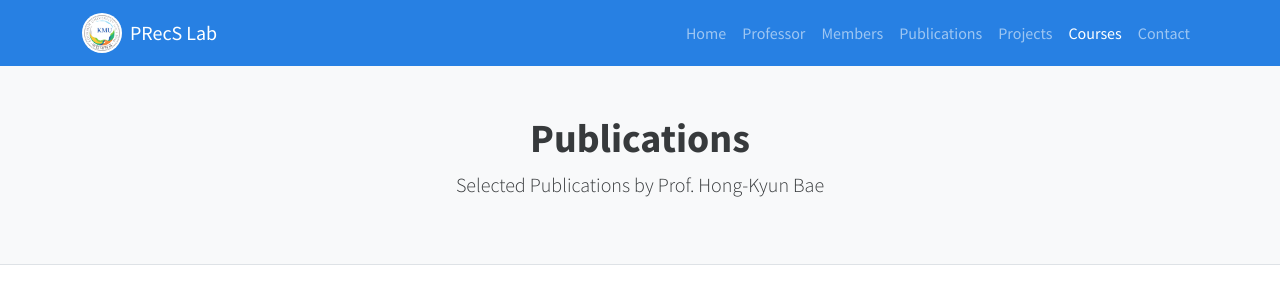
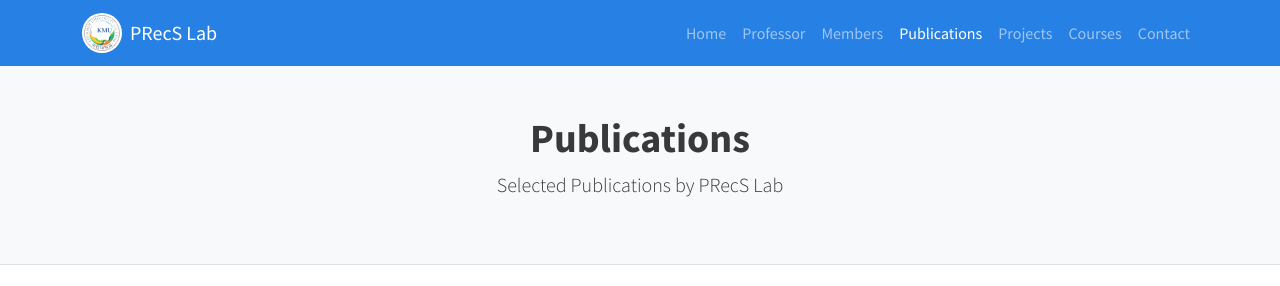
Before and after one commit to hongkyun-bae/hongkyun-bae.github.io, a Jekyll site: the page precs/publications.html, which Jekyll copies as it is, in a window 1280 px wide. Shown: the top 286 px of the page. Built offline with Jekyll 4.4.1, drawn with Linux system fonts in a browser that asks for light colours; nearby versions of some CDN libraries.

Commit message:
Update publications.html

```diff
--- a/precs/publications.html
+++ b/precs/publications.html
@@ -27,9 +27,9 @@
         <li class="nav-item"><a class="nav-link" href="index.html">Home</a></li>
         <li class="nav-item"><a class="nav-link" href="about.html">Professor</a></li>
         <li class="nav-item"><a class="nav-link" href="members.html">Members</a></li>
-        <li class="nav-item"><a class="nav-link" href="publications.html">Publications</a></li>
+        <li class="nav-item"><a class="nav-link active" href="publications.html">Publications</a></li>
         <li class="nav-item"><a class="nav-link" href="projects.html">Projects</a></li>
-        <li class="nav-item"><a class="nav-link active" href="courses.html">Courses</a></li>
+        <li class="nav-item"><a class="nav-link" href="courses.html">Courses</a></li>
         <li class="nav-item"><a class="nav-link" href="contact.html">Contact</a></li>
       </ul>
     </div>
@@ -40,7 +40,7 @@
 <header class="bg-light text-center py-5 border-bottom">
   <div class="container">
     <h1 class="fw-bold">Publications</h1>
-    <p class="lead">Selected Publications by Prof. Hong-Kyun Bae</p>
+    <p class="lead">Selected Publications by PRecS Lab</p>
   </div>
 </header>
 
```
